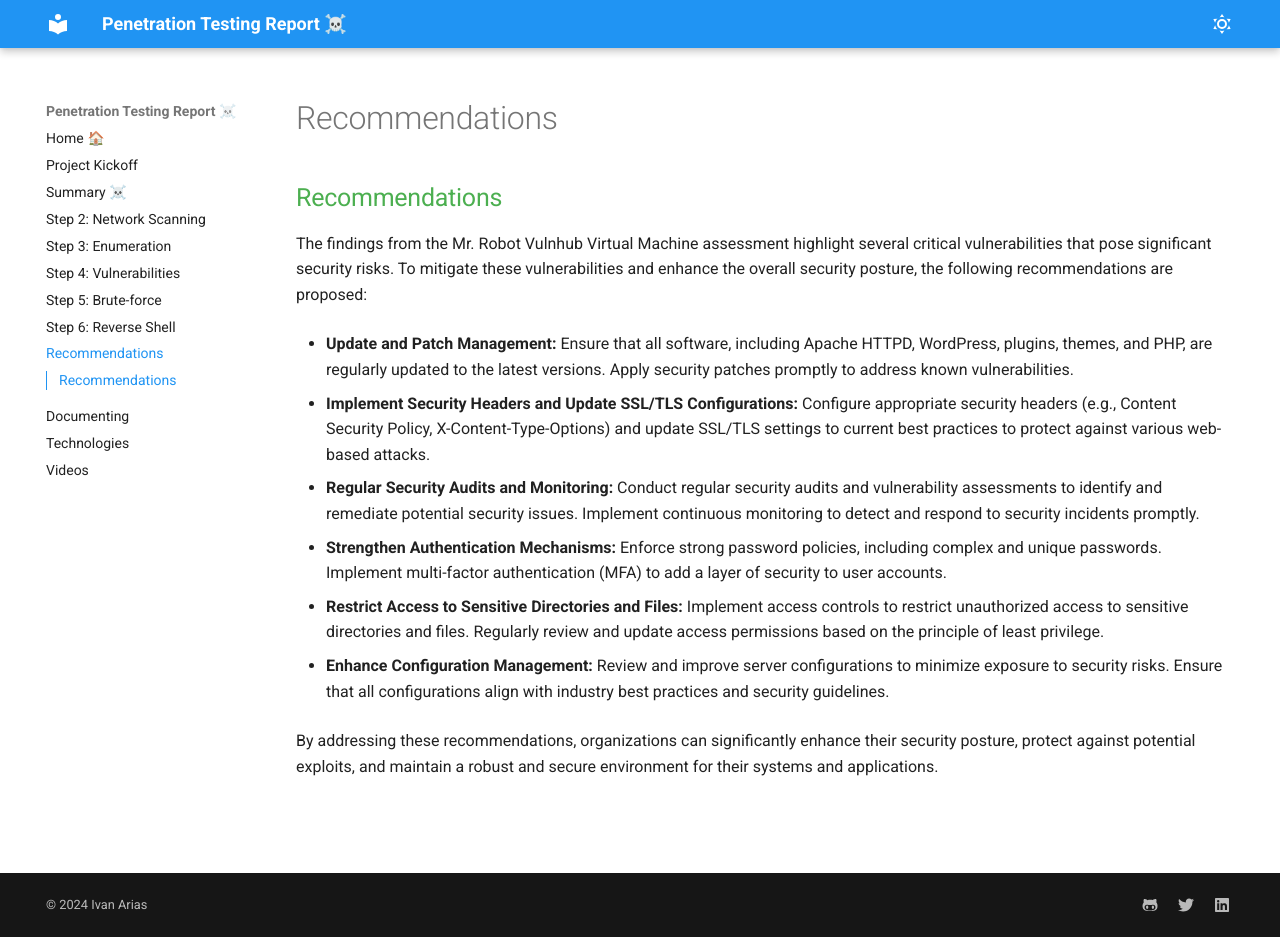
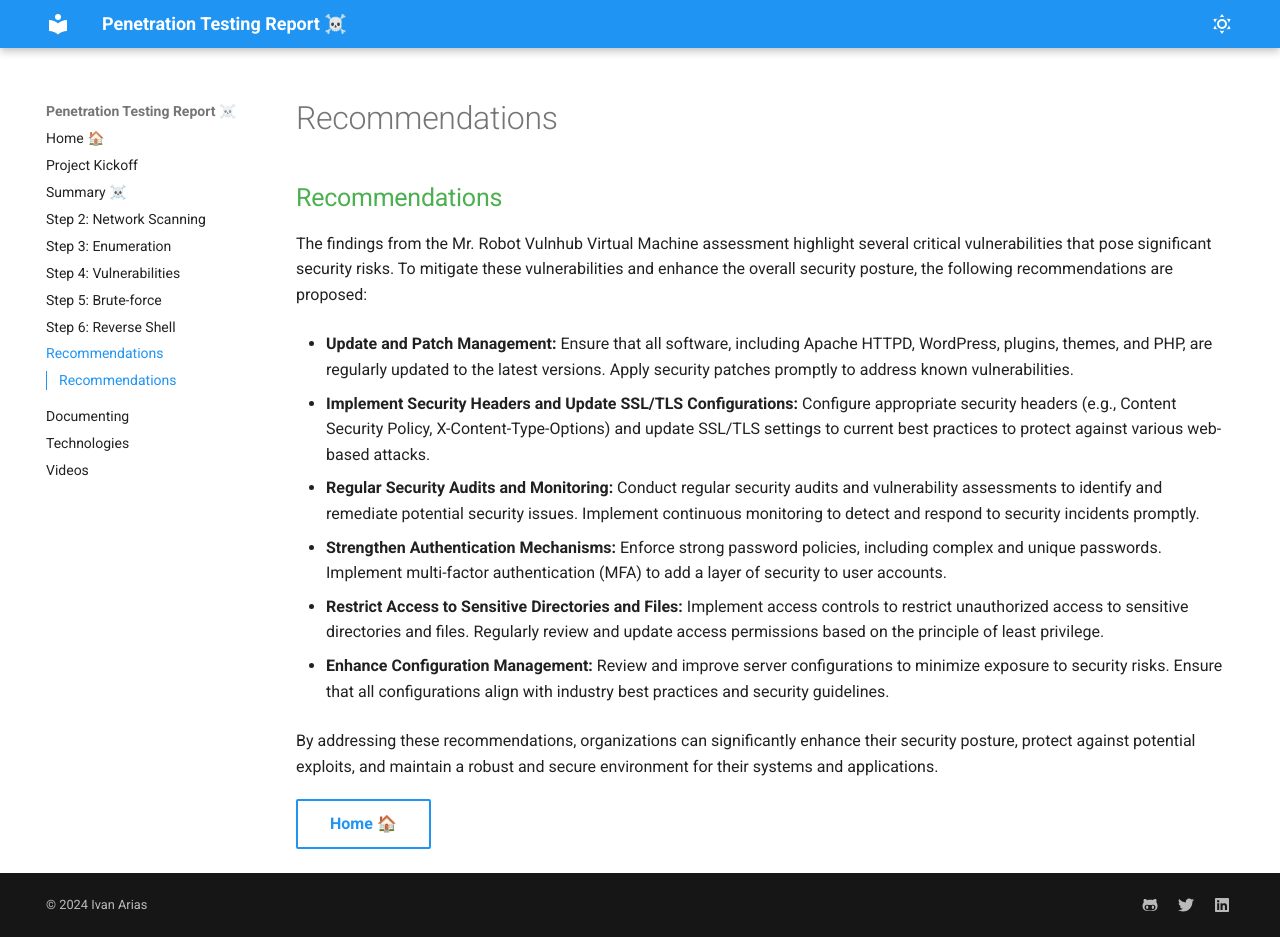
Before and after one commit to hcoco1/Career-Simulation-4, an MkDocs documentation site: the page built from docs/recommendations.md, in a window 1280 px wide and 937 px high. Built offline with MkDocs 1.6.1 and Material for MkDocs 9.7.7, drawn with Linux system fonts in a browser that asks for light colours.

Commit message:
btn added

```diff
--- a/docs/recommendations.md
+++ b/docs/recommendations.md
@@ -15,3 +15,11 @@ The findings from the Mr. Robot Vulnhub Virtual Machine assessment highlight sev
 - **Enhance Configuration Management:** Review and improve server configurations to minimize exposure to security risks. Ensure that all configurations align with industry best practices and security guidelines.
 
 By addressing these recommendations, organizations can significantly enhance their security posture, protect against potential exploits, and maintain a robust and secure environment for their systems and applications.
+
+
+<div class="button-container" markdown="1">
+
+<a href="/Career-Simulation-4/" class="md-button md-button--secondary">Home 🏠</a>
+
+
+</div>
```
Also changed, not shown: docs/technologies.md (+9 -0 lines), docs/videos.md (+1 -1 lines).
